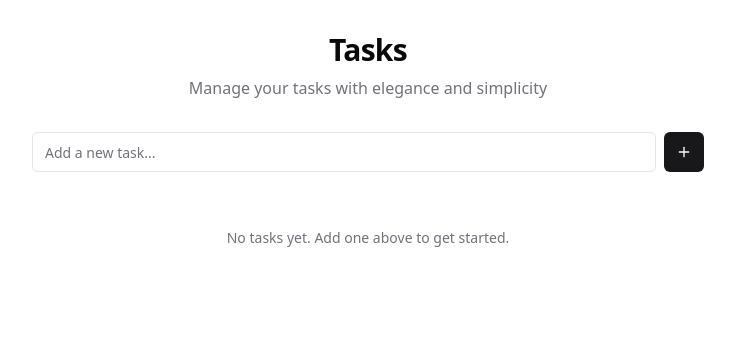
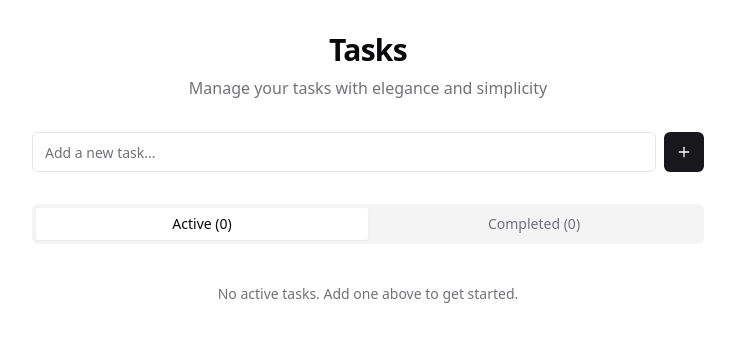
Before and after one commit to brda38900/mindful-todo-escape, a React (Vite) app: page / in a window 1280 px wide. Shown: the top 342 px of the page, without its empty margins (272-1007 px from the left). Built offline with nearby package versions, Linux system fonts and the light colour scheme.

Commit message:
Add tabs for task categories
Implement tabs to separate and manage completed and active tasks within the application. This update enhances the user interface by allowing users to easily toggle between viewing completed tasks and active tasks.
[skip gpt_engineer]

```diff
--- a/src/pages/Index.tsx
+++ b/src/pages/Index.tsx
@@ -5,6 +5,7 @@ import { Button } from "@/components/ui/button";
 import TodoItem from "@/components/TodoItem";
 import { Todo } from "@/types/todo";
 import { toast } from "sonner";
+import { Tabs, TabsContent, TabsList, TabsTrigger } from "@/components/ui/tabs";
 
 const Index = () => {
   const [todos, setTodos] = useState<Todo[]>([]);
@@ -40,6 +41,9 @@ const Index = () => {
     toast.success("Todo deleted");
   };
 
+  const activeTodos = todos.filter((todo) => !todo.completed);
+  const completedTodos = todos.filter((todo) => todo.completed);
+
   return (
     <div className="min-h-screen bg-background p-4 sm:p-6 lg:p-8">
       <div className="max-w-2xl mx-auto space-y-8 animate-fade-in">
@@ -62,8 +66,17 @@ const Index = () => {
           </Button>
         </form>
 
-        <div className="space-y-4">
-          {todos.map((todo) => (
+        <Tabs defaultValue="active" className="w-full">
+          <TabsList className="grid w-full grid-cols-2">
+            <TabsTrigger value="active">
+              Active ({activeTodos.length})
+            </TabsTrigger>
+            <TabsTrigger value="completed">
+              Completed ({completedTodos.length})
+            </TabsTrigger>
+          </TabsList>
+          <TabsContent value="active" className="space-y-4 mt-4">
+            {activeTodos.map((todo) => (
               <TodoItem
                 key={todo.id}
                 todo={todo}
@@ -71,12 +84,28 @@ const Index = () => {
                 onDelete={deleteTodo}
               />
             ))}
-          {todos.length === 0 && (
+            {activeTodos.length === 0 && (
               <p className="text-center text-muted-foreground text-sm py-6">
-              No tasks yet. Add one above to get started.
+                No active tasks. Add one above to get started.
               </p>
             )}
-        </div>
+          </TabsContent>
+          <TabsContent value="completed" className="space-y-4 mt-4">
+            {completedTodos.map((todo) => (
+              <TodoItem
+                key={todo.id}
+                todo={todo}
+                onToggle={toggleTodo}
+                onDelete={deleteTodo}
+              />
+            ))}
+            {completedTodos.length === 0 && (
+              <p className="text-center text-muted-foreground text-sm py-6">
+                No completed tasks yet.
+              </p>
+            )}
+          </TabsContent>
+        </Tabs>
       </div>
     </div>
   );
```
Lines whose indentation alone changed are shown as unchanged.
